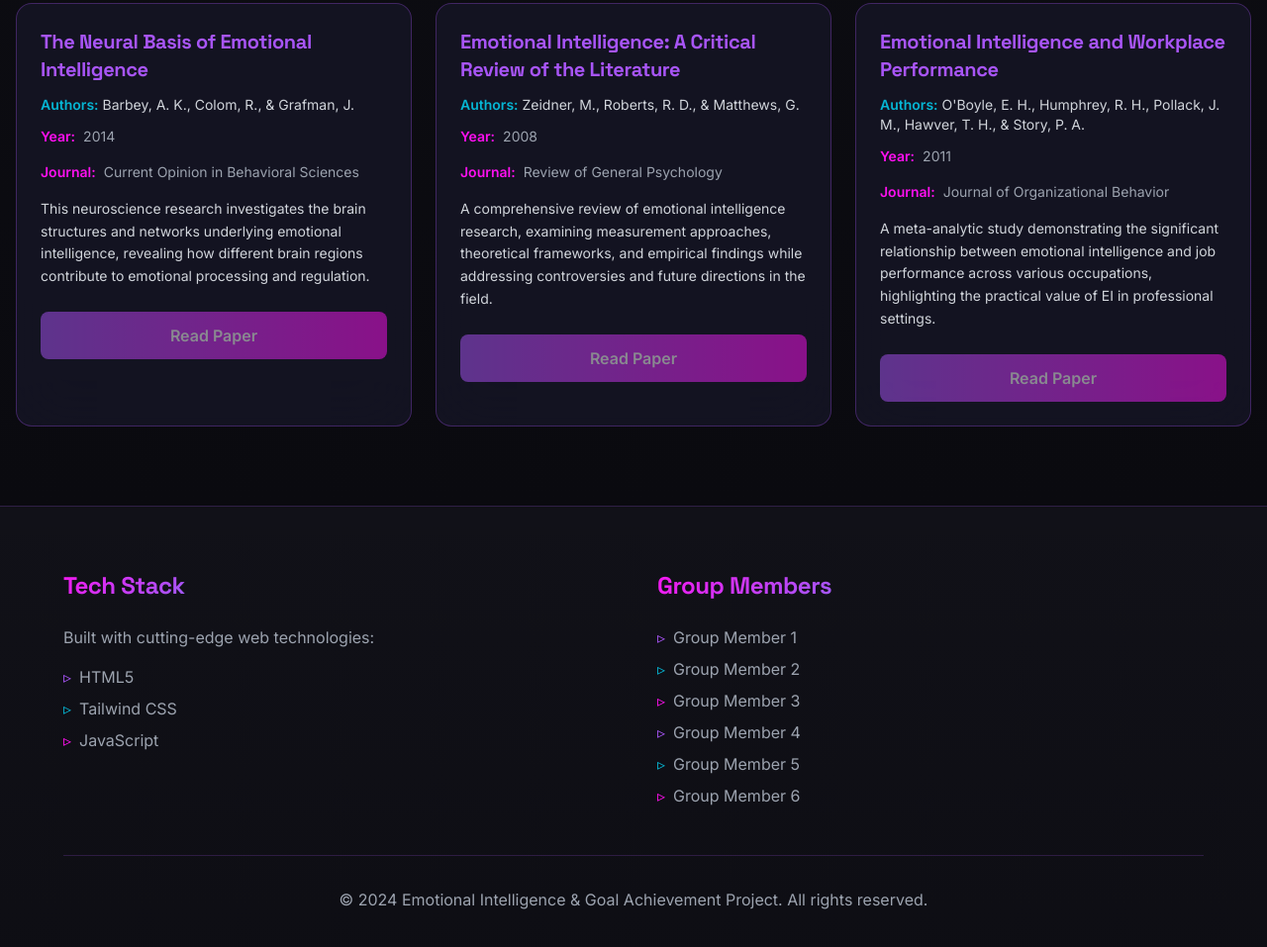
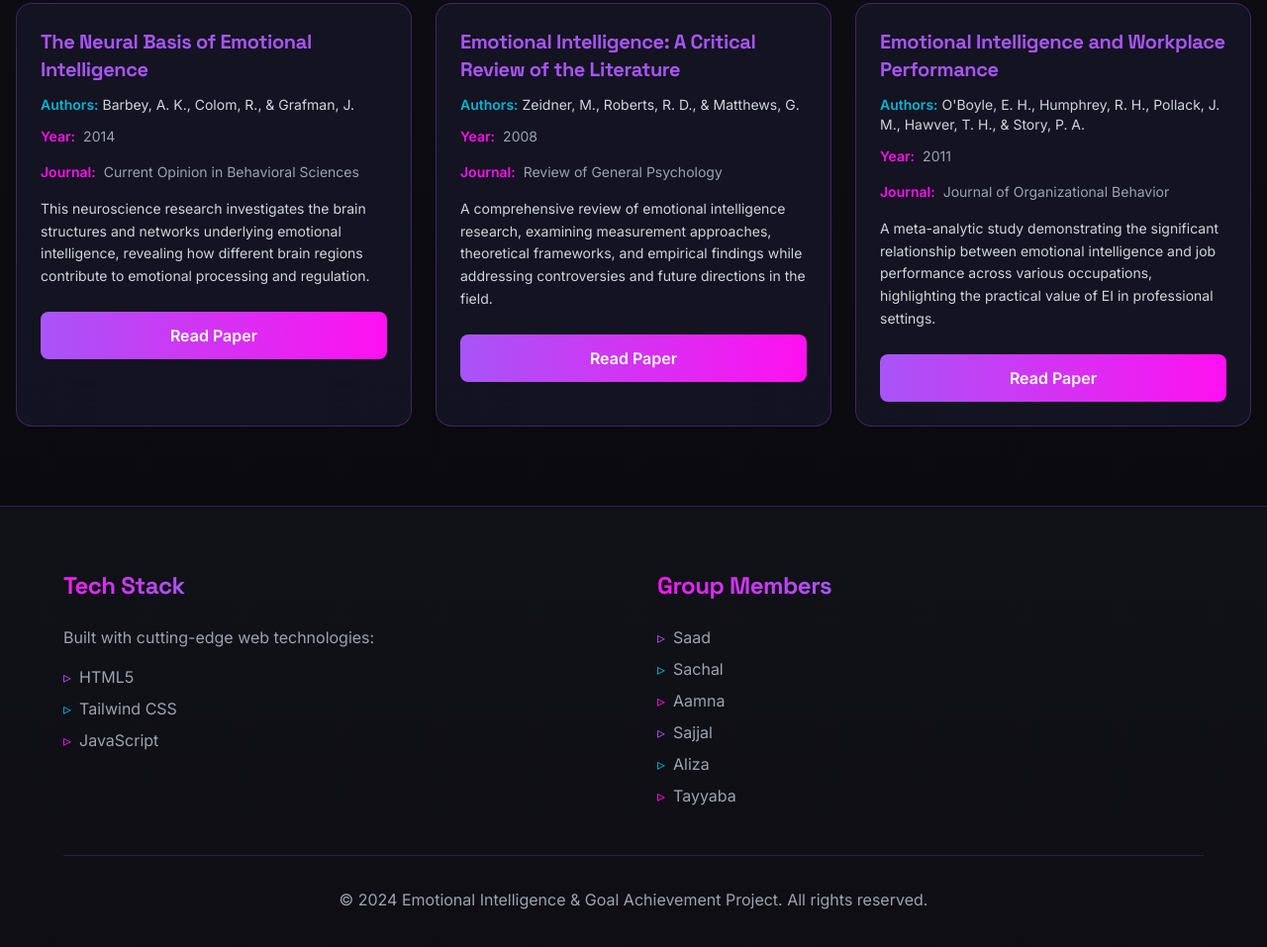
Before and after one commit to Saad-Salman-0311/SE-Project-Final, a plain HTML site: page research-papers.html in a window 1280 px wide. Shown: the part 773-1730 px from the top of the page at 99% size. Drawn offline with nearby package versions, Linux system fonts and the light colour scheme.

Commit message:
Fixes update

```diff
--- a/research-papers.html
+++ b/research-papers.html
@@ -86,12 +86,12 @@
                 <div>
                     <h3 class="text-2xl font-display font-bold mb-6 gradient-text">Group Members</h3>
                     <ul class="text-gray-400 space-y-2">
-                        <li class="flex items-center gap-2"><span class="text-neon-purple">▹</span> Group Member 1</li>
-                        <li class="flex items-center gap-2"><span class="text-neon-cyan">▹</span> Group Member 2</li>
-                        <li class="flex items-center gap-2"><span class="text-neon-pink">▹</span> Group Member 3</li>
-                        <li class="flex items-center gap-2"><span class="text-neon-purple">▹</span> Group Member 4</li>
-                        <li class="flex items-center gap-2"><span class="text-neon-cyan">▹</span> Group Member 5</li>
-                        <li class="flex items-center gap-2"><span class="text-neon-pink">▹</span> Group Member 6</li>
+                        <li class="flex items-center gap-2"><span class="text-neon-purple">▹</span> Saad</li>
+                        <li class="flex items-center gap-2"><span class="text-neon-cyan">▹</span> Sachal</li>
+                        <li class="flex items-center gap-2"><span class="text-neon-pink">▹</span> Aamna</li>
+                        <li class="flex items-center gap-2"><span class="text-neon-purple">▹</span> Sajjal</li>
+                        <li class="flex items-center gap-2"><span class="text-neon-cyan">▹</span> Aliza</li>
+                        <li class="flex items-center gap-2"><span class="text-neon-pink">▹</span>Tayyaba</li>
                     </ul>
                 </div>
             </div>
--- a/research-papers.js
+++ b/research-papers.js
@@ -4,7 +4,7 @@ const researchPapers = [
         authors: 'Salovey, P., & Mayer, J. D.',
         year: '1990',
         description: 'A foundational paper that introduced the concept of emotional intelligence, defining it as the ability to monitor one\'s own and others\' feelings and emotions, to discriminate among them, and to use this information to guide thinking and actions.',
-        link: '',
+        link: 'https://aec6905spring2013.wordpress.com/wp-content/uploads/2013/01/mayersaloveycaruso-2004.pdf',
         journal: 'Psychological Inquiry'
     },
     {
@@ -12,7 +12,7 @@ const researchPapers = [
         authors: 'Goleman, D.',
         year: '1998',
         description: 'This influential Harvard Business Review article explores how emotional intelligence distinguishes outstanding leaders and explains why EI matters more than IQ or technical skills in leadership effectiveness.',
-        link: '',
+        link: 'https://dme.childrenshospital.org/wp-content/uploads/2019/06/What-makes-a-Leader-HBR.pdf?utm_source=chatgpt.com',
         journal: 'Harvard Business Review'
     },
     {
@@ -20,7 +20,7 @@ const researchPapers = [
         authors: 'Maccann, C., Jiang, Y., Brown, L. E. R., Double, K. S., Bucich, M., & Minbashian, A.',
         year: '2020',
         description: 'A comprehensive meta-analysis examining the relationship between emotional intelligence and academic performance across multiple studies, providing evidence for the predictive validity of EI in educational contexts.',
-        link: '',
+        link: 'https://www.apa.org/pubs/journals/releases/bul-bul0000219.pdf',
         journal: 'Personality and Individual Differences'
     },
     {
@@ -28,7 +28,7 @@ const researchPapers = [
         authors: 'Barbey, A. K., Colom, R., & Grafman, J.',
         year: '2014',
         description: 'This neuroscience research investigates the brain structures and networks underlying emotional intelligence, revealing how different brain regions contribute to emotional processing and regulation.',
-        link: '',
+        link: 'https://www.neuroba.com/post/the-neuroscience-behind-emotional-intelligence-neuroba',
         journal: 'Current Opinion in Behavioral Sciences'
     },
     {
@@ -36,7 +36,7 @@ const researchPapers = [
         authors: 'Zeidner, M., Roberts, R. D., & Matthews, G.',
         year: '2008',
         description: 'A comprehensive review of emotional intelligence research, examining measurement approaches, theoretical frameworks, and empirical findings while addressing controversies and future directions in the field.',
-        link: '',
+        link: 'https://www.researchgate.net/publication/227794541_Emotional_Intelligence_in_the_Workplace_A_Critical_Review',
         journal: 'Review of General Psychology'
     },
     {
@@ -44,7 +44,7 @@ const researchPapers = [
         authors: 'O\'Boyle, E. H., Humphrey, R. H., Pollack, J. M., Hawver, T. H., & Story, P. A.',
         year: '2011',
         description: 'A meta-analytic study demonstrating the significant relationship between emotional intelligence and job performance across various occupations, highlighting the practical value of EI in professional settings.',
-        link: '',
+        link: 'https://www.researchgate.net/publication/220013302_Emotional_intelligence_and_job_performance_A_meta-analysis',
         journal: 'Journal of Organizational Behavior'
     }
 ];
```
Also changed, not shown: videos.html (+6 -6 lines).
